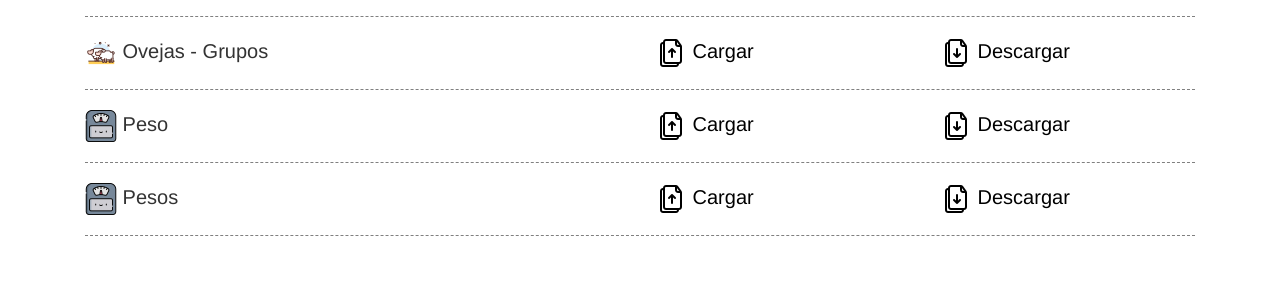
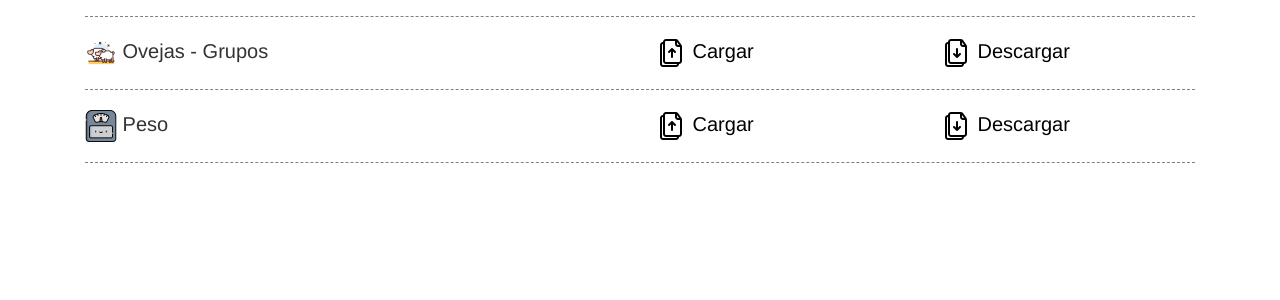
Before and after one commit to Yursksf1/mi_carreta, a Django app: page /acciones_bloque/ in a window 1280 px wide. Shown: the part 276-576 px from the top of the page. Run offline with Django 3.2, Linux system fonts and the light colour scheme; some libraries are stand-ins or nearby versions.

Commit message:
remove pesos

```diff
--- a/myapp/templates/acciones_bloque.html
+++ b/myapp/templates/acciones_bloque.html
@@ -137,7 +137,7 @@
     </div>
     <hr class="hr_with_lines">
 
-    <div class="acciones_en_bloque row ">
+    <!-- <div class="acciones_en_bloque row ">
 
         <div class="col-6">
             <img src="{% static 'img/balanza.png' %}">
@@ -156,7 +156,7 @@
             </a>
         </div>
     </div>
-    <hr class="hr_with_lines">
+    <hr class="hr_with_lines"> -->
 
 
 
```
